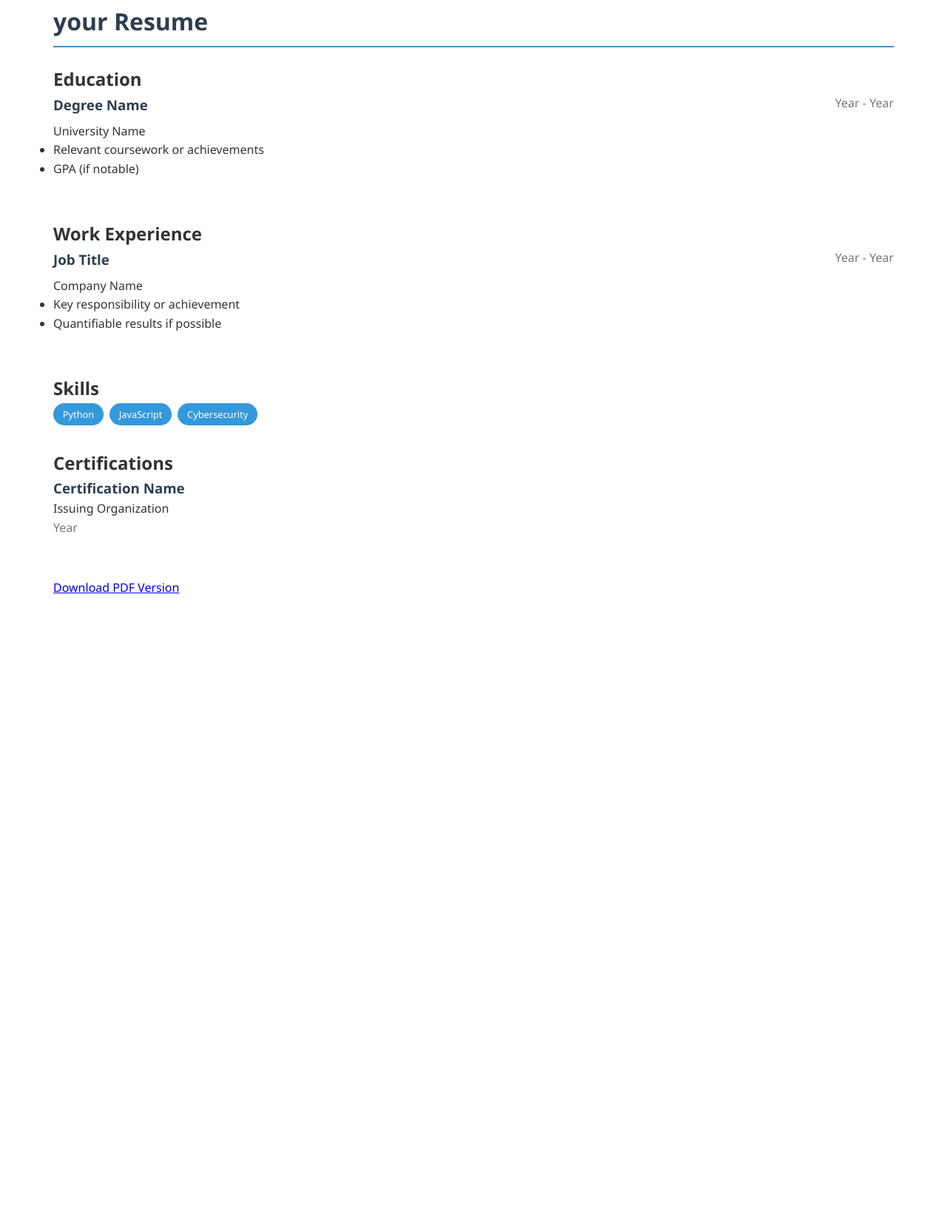
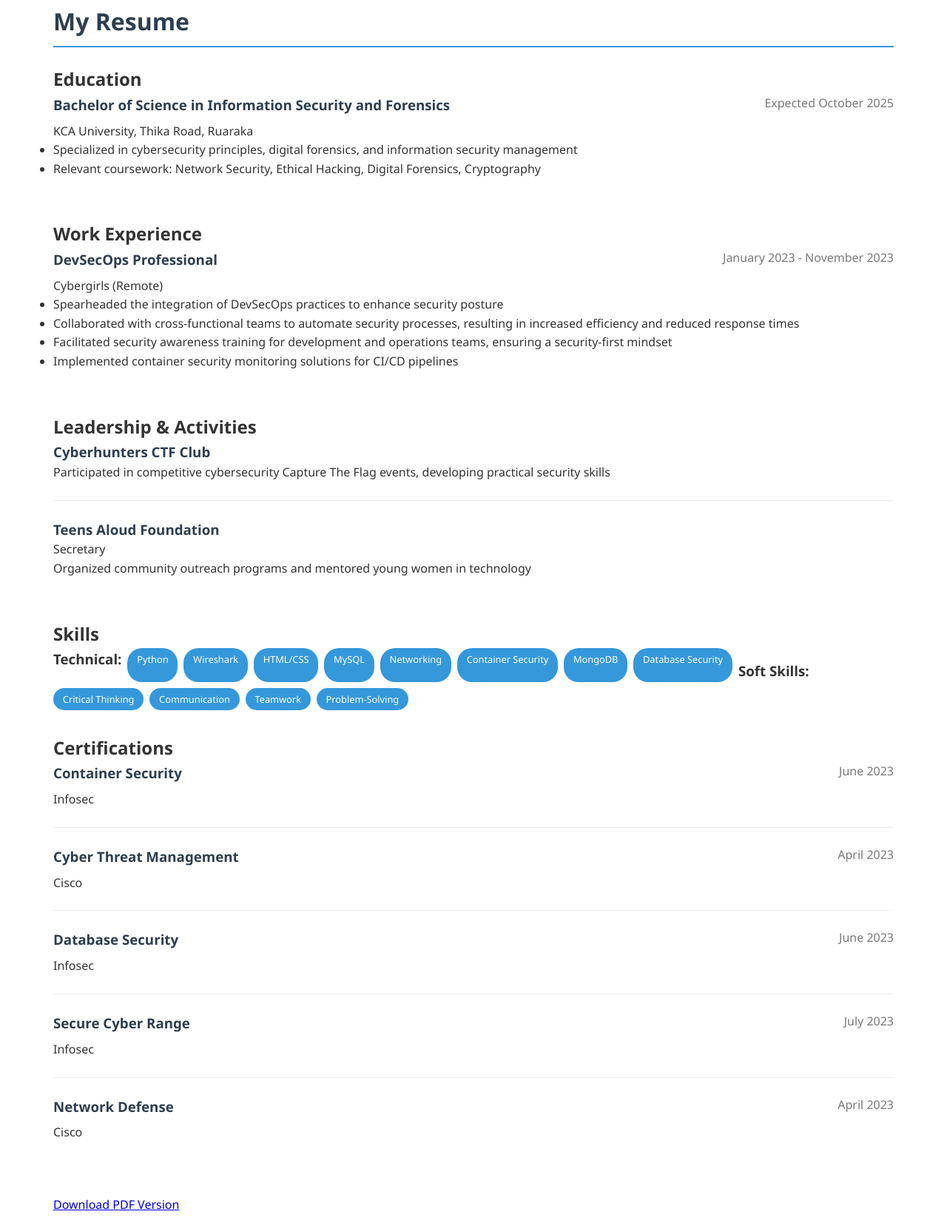
Before and after one commit to klorna/klorna.github.io, a plain HTML site: page resume.html in a window 1280 px wide. Shown: the part 45-1690 px from the top of the page at 74% size. Before the commit the page ends 901 px from the top, so only its background shows below. Drawn offline with Linux system fonts and the light colour scheme.

Commit message:
Update resume.html

```diff
--- a/resume.html
+++ b/resume.html
@@ -10,62 +10,121 @@
 <body>
 <main>
     <section class="section">
-        <h1 class="section-title">your Resume</h1>
+        <h1 class="section-title">My Resume</h1>
 
+        <!-- Education Section -->
         <div class="resume-section">
             <h2>Education</h2>
             <div class="resume-item">
                 <div class="resume-item-header">
-                    <h3 class="resume-item-title">Degree Name</h3>
-                    <span class="resume-item-date">Year - Year</span>
+                    <h3 class="resume-item-title">Bachelor of Science in Information Security and Forensics</h3>
+                    <span class="resume-item-date">Expected October 2025</span>
                 </div>
-                <p class="resume-item-subtitle">University Name</p>
+                <p class="resume-item-subtitle">KCA University, Thika Road, Ruaraka</p>
                 <ul class="resume-item-details">
-                    <li>Relevant coursework or achievements</li>
-                    <li>GPA (if notable)</li>
+                    <li>Specialized in cybersecurity principles, digital forensics, and information security management</li>
+                    <li>Relevant coursework: Network Security, Ethical Hacking, Digital Forensics, Cryptography</li>
                 </ul>
             </div>
-            <!-- Repeat for each education entry -->
         </div>
 
+        <!-- Experience Section -->
         <div class="resume-section">
             <h2>Work Experience</h2>
             <div class="resume-item">
                 <div class="resume-item-header">
-                    <h3 class="resume-item-title">Job Title</h3>
-                    <span class="resume-item-date">Year - Year</span>
+                    <h3 class="resume-item-title">DevSecOps Professional</h3>
+                    <span class="resume-item-date">January 2023 - November 2023</span>
                 </div>
-                <p class="resume-item-subtitle">Company Name</p>
+                <p class="resume-item-subtitle">Cybergirls (Remote)</p>
                 <ul class="resume-item-details">
-                    <li>Key responsibility or achievement</li>
-                    <li>Quantifiable results if possible</li>
+                    <li>Spearheaded the integration of DevSecOps practices to enhance security posture</li>
+                    <li>Collaborated with cross-functional teams to automate security processes, resulting in increased efficiency and reduced response times</li>
+                    <li>Facilitated security awareness training for development and operations teams, ensuring a security-first mindset</li>
+                    <li>Implemented container security monitoring solutions for CI/CD pipelines</li>
                 </ul>
             </div>
-            <!-- Repeat for each job -->
         </div>
 
+        <!-- Leadership Section -->
+        <div class="resume-section">
+            <h2>Leadership & Activities</h2>
+            <div class="resume-item">
+                <h3 class="resume-item-title">Cyberhunters CTF Club</h3>
+                <p>Participated in competitive cybersecurity Capture The Flag events, developing practical security skills</p>
+            </div>
+            <div class="resume-item">
+                <h3 class="resume-item-title">Teens Aloud Foundation</h3>
+                <p class="resume-item-subtitle">Secretary</p>
+                <p>Organized community outreach programs and mentored young women in technology</p>
+            </div>
+        </div>
+
+        <!-- Skills Section -->
         <div class="resume-section">
             <h2>Skills</h2>
             <div class="skills-container">
+                <h3>Technical:</h3>
                 <span class="skill-tag">Python</span>
-                <span class="skill-tag">JavaScript</span>
-                <span class="skill-tag">Cybersecurity</span>
-                <!-- Add all relevant skills -->
+                <span class="skill-tag">Wireshark</span>
+                <span class="skill-tag">HTML/CSS</span>
+                <span class="skill-tag">MySQL</span>
+                <span class="skill-tag">Networking</span>
+                <span class="skill-tag">Container Security</span>
+                <span class="skill-tag">MongoDB</span>
+                <span class="skill-tag">Database Security</span>
+
+                <h3 style="margin-top: 1rem;">Soft Skills:</h3>
+                <span class="skill-tag">Critical Thinking</span>
+                <span class="skill-tag">Communication</span>
+                <span class="skill-tag">Teamwork</span>
+                <span class="skill-tag">Problem-Solving</span>
             </div>
         </div>
 
+        <!-- Certifications Section -->
         <div class="resume-section">
             <h2>Certifications</h2>
             <div class="resume-item">
-                <h3 class="resume-item-title">Certification Name</h3>
-                <p class="resume-item-subtitle">Issuing Organization</p>
-                <p class="resume-item-date">Year</p>
+                <div class="resume-item-header">
+                    <h3 class="resume-item-title">Container Security</h3>
+                    <span class="resume-item-date">June 2023</span>
+                </div>
+                <p class="resume-item-subtitle">Infosec</p>
             </div>
-            <!-- Repeat for each certification -->
+            <div class="resume-item">
+                <div class="resume-item-header">
+                    <h3 class="resume-item-title">Cyber Threat Management</h3>
+                    <span class="resume-item-date">April 2023</span>
+                </div>
+                <p class="resume-item-subtitle">Cisco</p>
+            </div>
+            <div class="resume-item">
+                <div class="resume-item-header">
+                    <h3 class="resume-item-title">Database Security</h3>
+                    <span class="resume-item-date">June 2023</span>
+                </div>
+                <p class="resume-item-subtitle">Infosec</p>
+            </div>
+            <div class="resume-item">
+                <div class="resume-item-header">
+                    <h3 class="resume-item-title">Secure Cyber Range</h3>
+                    <span class="resume-item-date">July 2023</span>
+                </div>
+                <p class="resume-item-subtitle">Infosec</p>
+            </div>
+            <div class="resume-item">
+                <div class="resume-item-header">
+                    <h3 class="resume-item-title">Network Defense</h3>
+                    <span class="resume-item-date">April 2023</span>
+                </div>
+                <p class="resume-item-subtitle">Cisco</p>
+            </div>
         </div>
 
-        <div class="text-center">
-            <a href="assets/docs/your-resume.pdf" download class="btn">Download PDF Version</a>
+        <!-- Download Button -->
+        <div class="text-center" style="margin-top: 3rem;">
+            <a href="assets/docs/resume.pdf" download class="btn">Download PDF Version</a>
         </div>
     </section>
 </main>
```
